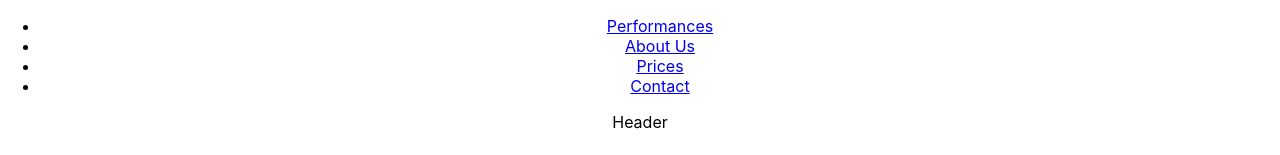
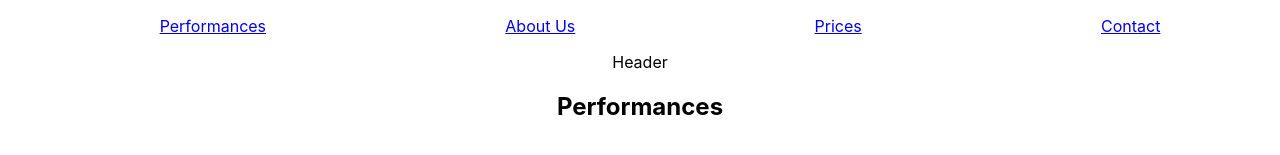
Before and after one commit to mliraudcoel/wildcircus-front, a React (Create React App) app: page / in a window 1280 px wide. Shown: the top 155 px of the page. Built offline with nearby package versions, Linux system fonts and the light colour scheme; no server answers.

Commit message:
filter city working

```diff
--- a/src/Components/Navbar/Navbar.css
+++ b/src/Components/Navbar/Navbar.css
@@ -0,0 +1,9 @@
+.navbar {
+  list-style-type: none;
+  display: flex;
+  justify-content: space-around;
+}
+
+li{
+text-decoration: none;
+}
--- a/src/Components/Navbar/Navbar.js
+++ b/src/Components/Navbar/Navbar.js
@@ -1,11 +1,12 @@
 import React from 'react';
+import './Navbar.css';
 
 const Navbar = () => {
 
   return(
     <div>
       <nav>
-        <ul>
+        <ul className="navbar">
             <li><a href="#Performances">Performances</a></li>
             <li><a href="#About_us">About Us</a></li>
             <li><a href="#Prices">Prices</a></li>
--- a/src/Components/Shows/Shows.js
+++ b/src/Components/Shows/Shows.js
@@ -10,6 +10,16 @@ const Shows = () => {
     date:''
   }]);
 
+  // const [selection, setSelection] = useState({
+  //   city:'',
+  //   date:''
+  // });
+
+  const [filteredCity, setFilteredCity] = useState({
+    city:'',
+    date:''
+  });
+
   useEffect(() => {
     axios.get(`${apiEndPoint}/shows`)
     .then(response => {
@@ -18,6 +28,20 @@ const Shows = () => {
       setShows(response.data);
     })
   },[]);
+
+  console.log(shows)
+
+
+  // const filterCity = shows.filter((show) => show.city.includes(selection.city));
+  // console.log(filterCity);
+
+  const handleFilter = (string) => {
+    const filterCity = shows.filter((show) => show.city.includes(string));
+    setFilteredCity(filterCity);
+  };
+
+  console.log(filteredCity)
+
 
   const changeDate = (dateToChange) => {
     let date = new Date(dateToChange);
@@ -28,7 +52,7 @@ const Shows = () => {
   return(
     <>
       <h2>Shows</h2>
-      <select name="city" id="city-selected">
+      <select name="city" id="city-selected" onChange={(event) => handleFilter(event.target.value)}>
         <option value="">Choose a city</option>
         {shows.map((show,index) => {
           return(
@@ -46,7 +70,6 @@ const Shows = () => {
         })
         }
       </select>
-
       <div className="list">
       {shows.map((show, index) => {
         return(
@@ -62,6 +85,22 @@ const Shows = () => {
       })
       }
       </div>
+      {/* <div className="list">
+      {shows.filter((show, index) => {
+        show.includes(selection.city)
+        return(
+          <div key={index}>
+            <ul className="shows">
+              <li>
+                <h3>{show.city}</h3>
+                <p>{changeDate(show.date)}</p>
+              </li>
+            </ul>
+          </div>
+        );
+      })
+      }
+      </div> */}
     </>
   );
   };
```
